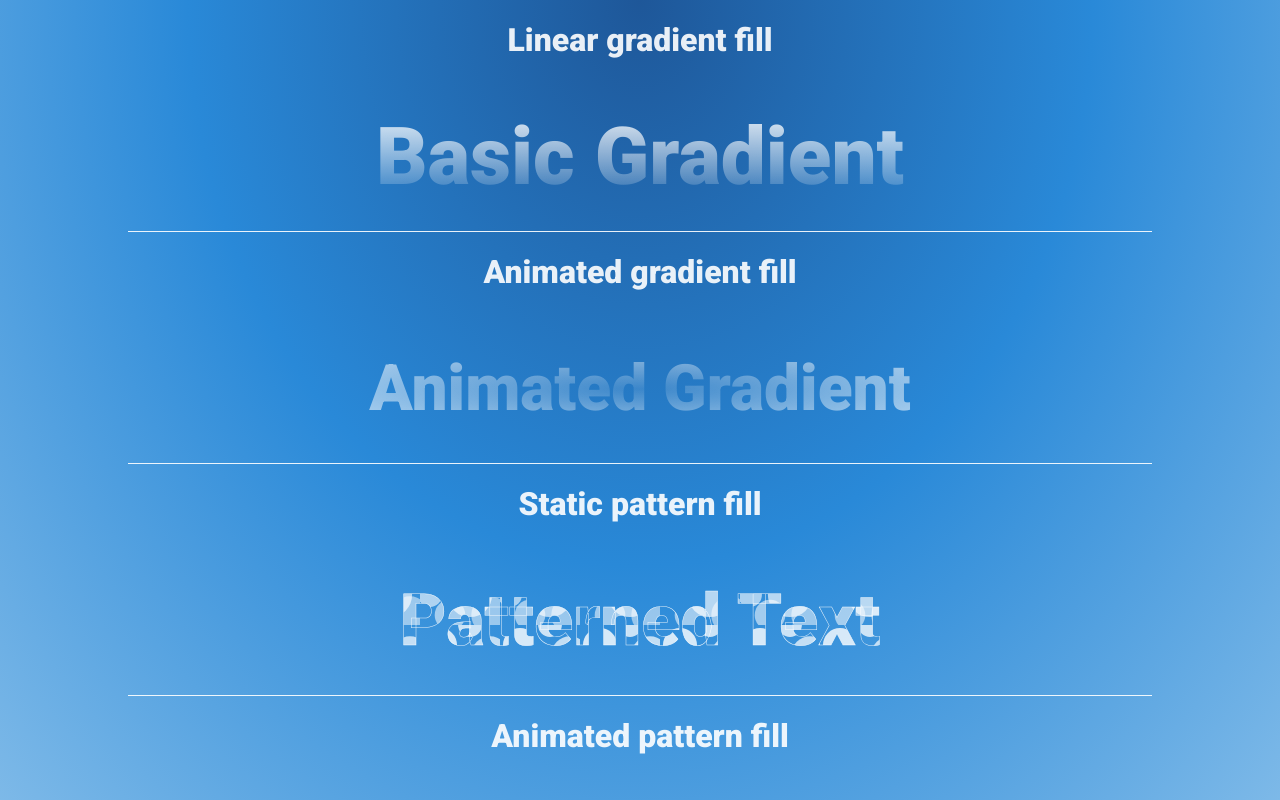
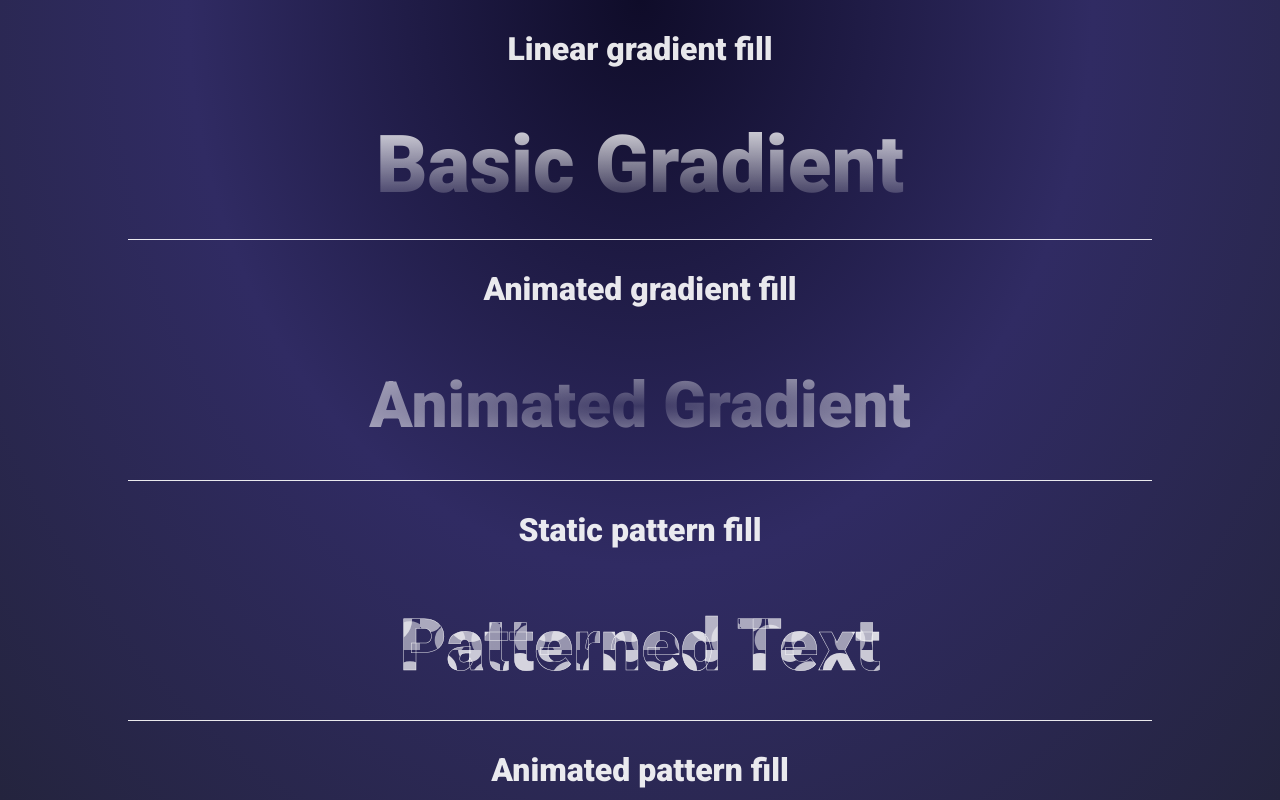
Before and after one commit to villhei/react-svg, a React (Vite) app: page / in a window 1280 px wide. Built offline with nearby package versions, Linux system fonts and the light colour scheme.

Commit message:
Improve gradient color

```diff
--- a/src/Main.tsx
+++ b/src/Main.tsx
@@ -11,14 +11,18 @@ import AnimatedStrokeMulti from '~/Texts/06_animated_stroke_multi'
 const WHITE_SEMI_SOLID = 'rgba(255, 255, 255, 0.9)'
 const WHITE_SEMI_TRANSPARENT = 'rgba(255, 255, 255, 0.1)'
 
+const PURPLEISH_LESS = '#0f0c29'
+const PURPLEISH = '#302b63'
+const PURPLEISH_MORE = '#24243e'
+
 const Background = styled.div`
   width: 100%;
   height: 100%;
   background: radial-gradient(
     ellipse at top center,
-    #1e5799 0%,
-    #2989d8 50%,
-    #7db9e8 100%
+    ${PURPLEISH_LESS} 0%,
+    ${PURPLEISH} 50%,
+    ${PURPLEISH_MORE} 100%
   );
   text-align: center;
   position: fixed;
@@ -32,7 +36,7 @@ const ItemTitle = styled.h1`
 
 const Section = styled.div`
   max-width: 80%;
-  margin: auto;
+  margin: 30px auto;
   border-bottom: 1px solid ${WHITE_SEMI_SOLID};
 
   svg {
```
